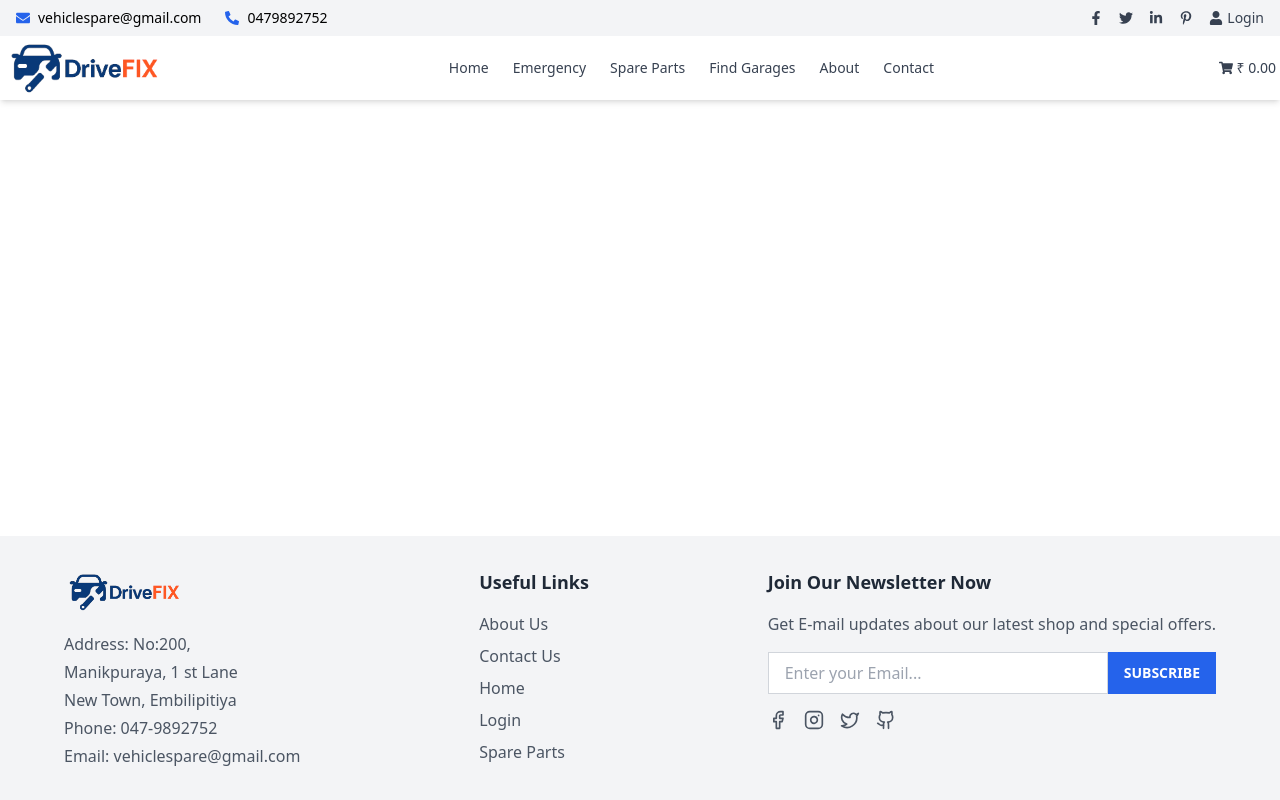
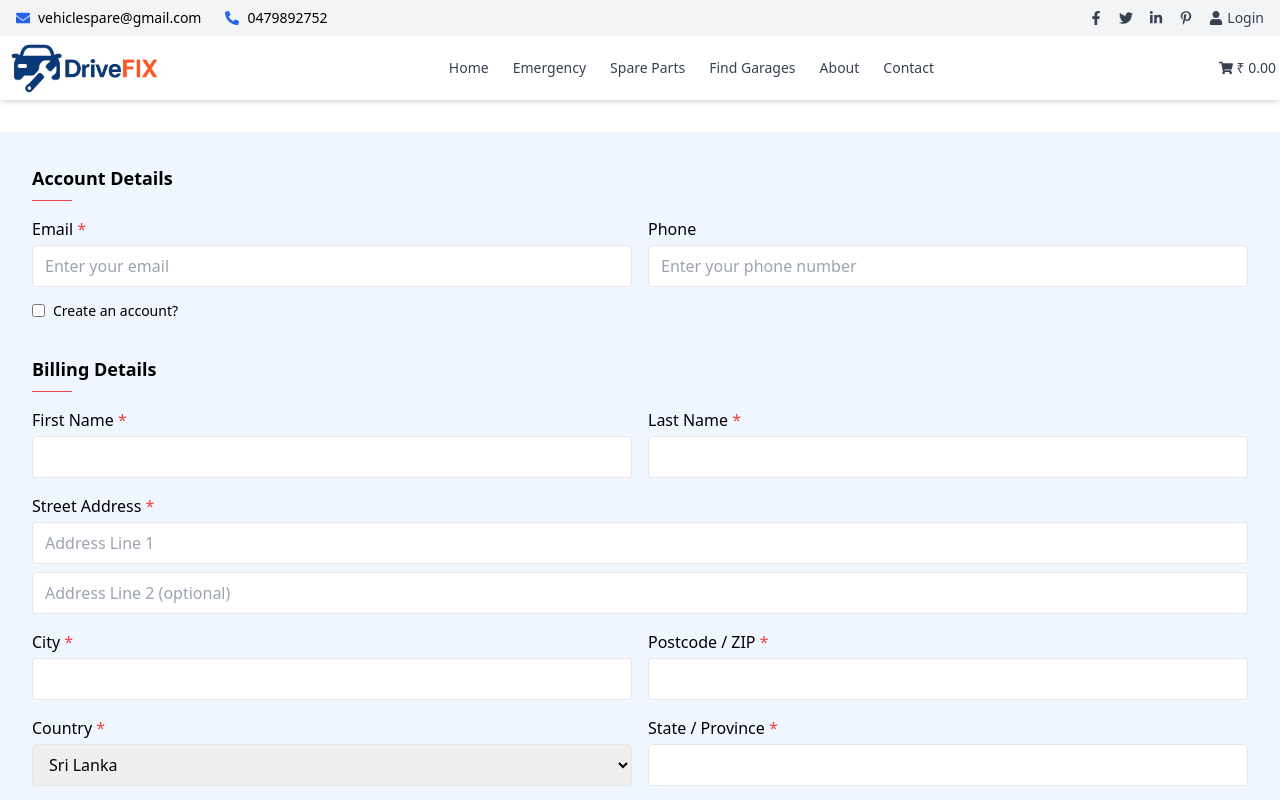
Before and after one commit to Sanduni4822/Smart-Vehicle-Spare-Parts-Management-System-Group-, a React (Vite) app: page /checkout in a window 1280 px wide. Shown: the top 800 px of the page. Built offline with nearby package versions, Linux system fonts and the light colour scheme.

Commit message:
Enabled navigation to checkout page from shopping cart drawer

```diff
--- a/src/App.jsx
+++ b/src/App.jsx
@@ -24,7 +24,8 @@ import FoglightViewDetailsPage from './pages/spareparts/FoglightViewDetailsPage'
 import FrontBumpersViewDetailsPage from './pages/spareparts/FrontBumpersViewDetailsPage';
 import FuelAirViewDetailsPage from './pages/spareparts/FuelAirViewDetailsPage';
 import HeadlightViewDetailsPage from './pages/spareparts/HeadlightsViewDetailsPage';
-import ShoppingCartPage from './pages/spareparts/ShoppingCartPage';
+import ViewCartPage from './pages/spareparts/ViewCartPage';
+import CheckoutPage from './pages/spareparts/CheckoutPage';
 
 function App() {
   return (
@@ -58,7 +59,8 @@ function App() {
             <Route path="/frontbumpers" element={<FrontBumpersViewDetailsPage/>} />
             <Route path="/fuelair" element={<FuelAirViewDetailsPage/>} />
             <Route path="/headlight" element={<HeadlightViewDetailsPage/>} />
-            <Route path="/shopping-cart" element={<ShoppingCartPage/>} />
+            <Route path="/view-cart" element={<ViewCartPage/>} />
+            <Route path="/checkout" element={<CheckoutPage/>} />
           </Routes>
         </main>
 
--- /dev/null
+++ b/src/components/spareparts/shoppingcart/CheckoutForm.jsx
@@ -0,0 +1,123 @@
+import React from "react";
+
+const CheckoutForm = () => {
+  return (
+    <div className="bg-blue-50 p-8 rounded shadow">
+      {/* Account Details */}
+      <h2 className="text-lg font-semibold mb-2">Account Details</h2>
+      <hr className="border-red-500 w-10 mb-4" />
+      <div className="grid grid-cols-1 md:grid-cols-2 gap-4">
+        <div>
+          <label className="block font-medium mb-1">
+            Email <span className="text-red-500">*</span>
+          </label>
+          <input
+            type="email"
+            className="w-full border rounded px-3 py-2"
+            placeholder="Enter your email"
+          />
+        </div>
+        <div>
+          <label className="block font-medium mb-1">Phone</label>
+          <input
+            type="tel"
+            className="w-full border rounded px-3 py-2"
+            placeholder="Enter your phone number"
+          />
+        </div>
+      </div>
+      <div className="mt-3">
+        <label className="inline-flex items-center">
+          <input type="checkbox" className="mr-2" />
+          <span className="text-sm">Create an account?</span>
+        </label>
+      </div>
+
+      {/* Billing Details */}
+      <h2 className="text-lg font-semibold mt-8 mb-2">Billing Details</h2>
+      <hr className="border-red-500 w-10 mb-4" />
+      <div className="grid grid-cols-1 md:grid-cols-2 gap-4">
+        <div>
+          <label className="block font-medium mb-1">
+            First Name <span className="text-red-500">*</span>
+          </label>
+          <input type="text" className="w-full border rounded px-3 py-2" />
+        </div>
+        <div>
+          <label className="block font-medium mb-1">
+            Last Name <span className="text-red-500">*</span>
+          </label>
+          <input type="text" className="w-full border rounded px-3 py-2" />
+        </div>
+      </div>
+
+      <div className="mt-4">
+        <label className="block font-medium mb-1">
+          Street Address <span className="text-red-500">*</span>
+        </label>
+        <input
+          type="text"
+          className="w-full border rounded px-3 py-2 mb-2"
+          placeholder="Address Line 1"
+        />
+        <input
+          type="text"
+          className="w-full border rounded px-3 py-2"
+          placeholder="Address Line 2 (optional)"
+        />
+      </div>
+
+      <div className="grid grid-cols-1 md:grid-cols-2 gap-4 mt-4">
+        <div>
+          <label className="block font-medium mb-1">
+            City <span className="text-red-500">*</span>
+          </label>
+          <input type="text" className="w-full border rounded px-3 py-2" />
+        </div>
+        <div>
+          <label className="block font-medium mb-1">
+            Postcode / ZIP <span className="text-red-500">*</span>
+          </label>
+          <input type="text" className="w-full border rounded px-3 py-2" />
+        </div>
+      </div>
+
+      <div className="grid grid-cols-1 md:grid-cols-2 gap-4 mt-4">
+        <div>
+          <label className="block font-medium mb-1">
+            Country <span className="text-red-500">*</span>
+          </label>
+          <select className="w-full border rounded px-3 py-2">
+            <option>Sri Lanka</option>
+            <option>India</option>
+            <option>USA</option>
+          </select>
+        </div>
+        <div>
+          <label className="block font-medium mb-1">
+            State / Province <span className="text-red-500">*</span>
+          </label>
+          <input type="text" className="w-full border rounded px-3 py-2" />
+        </div>
+      </div>
+
+      <div className="mt-4">
+        <label className="inline-flex items-center">
+          <input type="checkbox" className="mr-2" />
+          <span className="text-sm">Ship to a different address</span>
+        </label>
+      </div>
+
+      <div className="mt-4">
+        <label className="block font-medium mb-1">Order Note</label>
+        <textarea
+          rows="4"
+          className="w-full border rounded px-3 py-2"
+          placeholder="Special note for delivery"
+        ></textarea>
+      </div>
+    </div>
+  );
+};
+
+export default CheckoutForm;
--- a/src/components/spareparts/shoppingcart/ShoppingCartDrawer.jsx
+++ b/src/components/spareparts/shoppingcart/ShoppingCartDrawer.jsx
@@ -9,7 +9,7 @@ const ShoppingCartDrawer = ({ isSidebarVisible, handleCloseSidebar, product, qua
   // Navigate to cart page with product and quantity
   const handleViewCart = () => {
     handleCloseSidebar(); // Close the drawer first
-    navigate("/shopping-cart", { state: { product: { ...product, quantity } } });
+    navigate("/view-cart", { state: { product: { ...product, quantity } } });
   };
 
   return (
--- /dev/null
+++ b/src/pages/spareparts/CheckoutPage.jsx
@@ -0,0 +1,12 @@
+import React from 'react';
+import CheckoutForm from '../../components/spareparts/shoppingcart/CheckoutForm';
+
+function CheckoutPage() {
+  return (
+    <div className="container mx-auto my-8">
+      <CheckoutForm />
+    </div>
+  );
+}
+
+export default CheckoutPage;
--- a/src/pages/spareparts/ShoppingCartPage.jsx
+++ b/src/pages/spareparts/ViewCartPage.jsx
@@ -3,7 +3,7 @@ import { useLocation } from "react-router-dom";
 import CartItem from "../../components/spareparts/shoppingcart/CartItem";
 import OrderSummary from "../../components/spareparts/shoppingcart/OrderSummary";
 
-const ShoppingCartPage = () => {
+const ViewCartPage = () => {
   const location = useLocation();
   const product = location.state?.product;
 
@@ -51,4 +51,4 @@ const ShoppingCartPage = () => {
   );
 };
 
-export default ShoppingCartPage;
+export default ViewCartPage;
```
